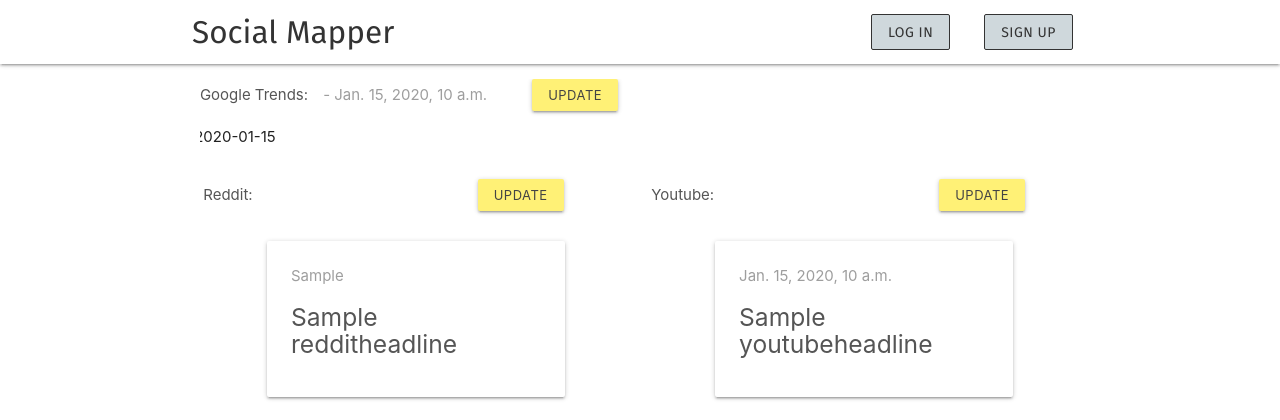
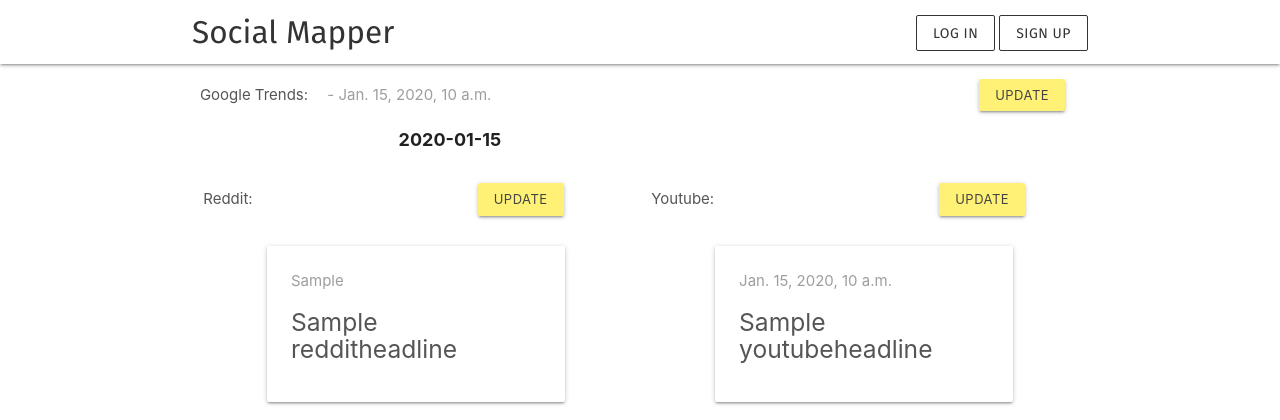
Before and after one commit to adhendo/mini_blog, a Django app: page / in a window 1280 px wide. Shown: the top 420 px of the page. Run offline with Django 3.2, Linux system fonts and the light colour scheme; tables that the repository leaves empty hold one stand-in row (values such as "Sample post").

Commit message:
google trends

```diff
--- a/static/css/style.css
+++ b/static/css/style.css
@@ -24,7 +24,9 @@
 .trend-object {
     margin-top: 1rem;
     position: relative;
-    animation: marquee 20s linear infinite;
+    animation: marquee 26s linear infinite;
+    font-weight: bold;
+    font-size: larger;
 }
 
 .trend-object:hover {
@@ -35,3 +37,16 @@
   0%   { left: 100%; }
   100% { left: -205%; }
 }
+
+.sidenav-overlay {
+    z-index: 900 !important;
+}
+
+nav a.sidenav-trigger {
+    height: auto!important;
+    margin: 0!important;
+}
+
+nav ul a:hover {
+    background-color: initial !important;
+}
--- a/templates/base.html
+++ b/templates/base.html
@@ -25,29 +25,50 @@
                     var instances = M.Dropdown.init(elems, options);
 
                 });
+                document.addEventListener('DOMContentLoaded', function() {
+                    var elems = document.querySelectorAll('.sidenav');
+                    var options = {
+                        'closeOnClick': true,
+                        'hover':true
+                    }
+                    var instances = M.Sidenav.init(elems, options);
+                });
             </script>
 
             <div class="navbar-fixed">
                 <nav class="fixed white" style="font-family: 'Fira Sans'">
                     <div class="container nav-wrapper">
                         <a href="/" class="waves-effect waves-yellow" style="font-size: 2.1rem; color: #333" >Social Mapper</a>
-                            <ul id="nav-mobile" class="right">
+                            <div class="right">
                                 {% if user.is_authenticated %}
+                                        <ul class='sidenav' id='special-nav'>
+                                            <li><a href="/">Stocks</a></li>
+                                            <li><a href="/">Searches</a></li>
+                                            <li><a href="/">Sentiment</a></li>
+                                            <li><a href="/">Crypto</a></li>
+                                        </ul>
                                         <a style="color: #333" class='dropdown-trigger btn btn-banger waves-effect waves-yellow white' href="#" data-target='dropdown1'>
                                         {{ user.email }}
                                         </a>
                                         <ul id='dropdown1' class='dropdown-content container'>
+                                            <li>
+                                                <a style="color: #333" href="#" data-target='special-nav' class='sidenav-trigger center valign-wrapper'>
+                                                 Extra
+                                                </a>
+                                            </li>
+                                            <li class="divider" tabindex="-1"></li>
                                             <li><a style="color: #333" href="{% url 'account_change_password' %}">Change password</a></li>
                                             <li class="divider" tabindex="-1"></li>
                                             <li><a style="color: #333" href="{% url 'account_logout' %}">Log out</a></li>
                                         </ul>
+
                                 {% else %}
 
-                                <a href="{% url 'account_login' %}" style="color: #333; background-color: #cfd8dc; box-shadow: none; border: 1px solid #333333" class="btn waves-effect waves-yellow ">Log in</a>
-                                <a href="{% url 'account_signup' %}" style="color: #333; background-color: #cfd8dc; box-shadow: none; border: 1px solid #333333" class="btn waves-effect waves-yellow ">Sign up</a>
+                                <a href="{% url 'account_login' %}" style="color: #333; background-color: #ffffff; box-shadow: none; border: 1px solid #333333" class="btn waves-effect waves-yellow ">Log in</a>
+                                <a href="{% url 'account_signup' %}" style="color: #333; background-color: #ffffff; box-shadow: none; border: 1px solid #333333" class="btn waves-effect waves-yellow ">Sign up</a>
 
                                 {% endif %}
-                            </ul>
+                            </div>
 
                     </div>
                 </nav>
--- a/templates/blog_app/news.html
+++ b/templates/blog_app/news.html
@@ -1,24 +1,34 @@
 {% extends 'base.html' %}
 {% load static %}
 
-{% block content %}
-    {% csrf_token %}
+                {% block content %}
+                        {% csrf_token %}
+
                                 <div  style="padding-top: 1rem; margin-bottom: 1rem" class="col l12 m12 s12">
                                     <div style="white-space: nowrap; overflow: hidden" class="container">
                                         {% for object in trends_google %}
-                                            <span class="valign-wrapper" style="color: #555">
+                                            <span class="valign-wrapper" style="margin-right: 1rem;justify-content: space-between;color: #555">
+                                            <div>
                                                 Google Trends:<span style="margin-left: 1rem" class="grey-text">
                                                     - {{ object.created }}
                                                 </span>
-                                                <a href="{% url 'scrapeGoogle' %}" style="color: #444; margin-left: 3rem" class="btn-small btn-success waves-effect waves-lighten yellow lighten-2">update</a>
+                                            </div>
 
+                                            <a href="{% url 'scrapeGoogle' %}"
+                                               style="color: #444;
+                                               margin-left: 3rem"
+                                               class="btn-small btn-success waves-effect waves-lighten yellow lighten-2 right">
+                                                update
+                                            </a>
                                             </span>
+
                                             <div class="trend-object">
                                                 {{ object.realtimetrends }}
                                             </div>
                                         {% endfor %}
                                     </div>
                                 </div>
+
                                 <div class="container">
                                     <div style="padding-top: 1rem" class="col l6 m6 s12">
                                         <span class="valign-wrapper" style="color: #555">
@@ -70,4 +80,4 @@
                                     </div>
                                 </div>
 
-{% endblock content %}
+                {% endblock content %}
```
Lines whose indentation alone changed are shown as unchanged.
